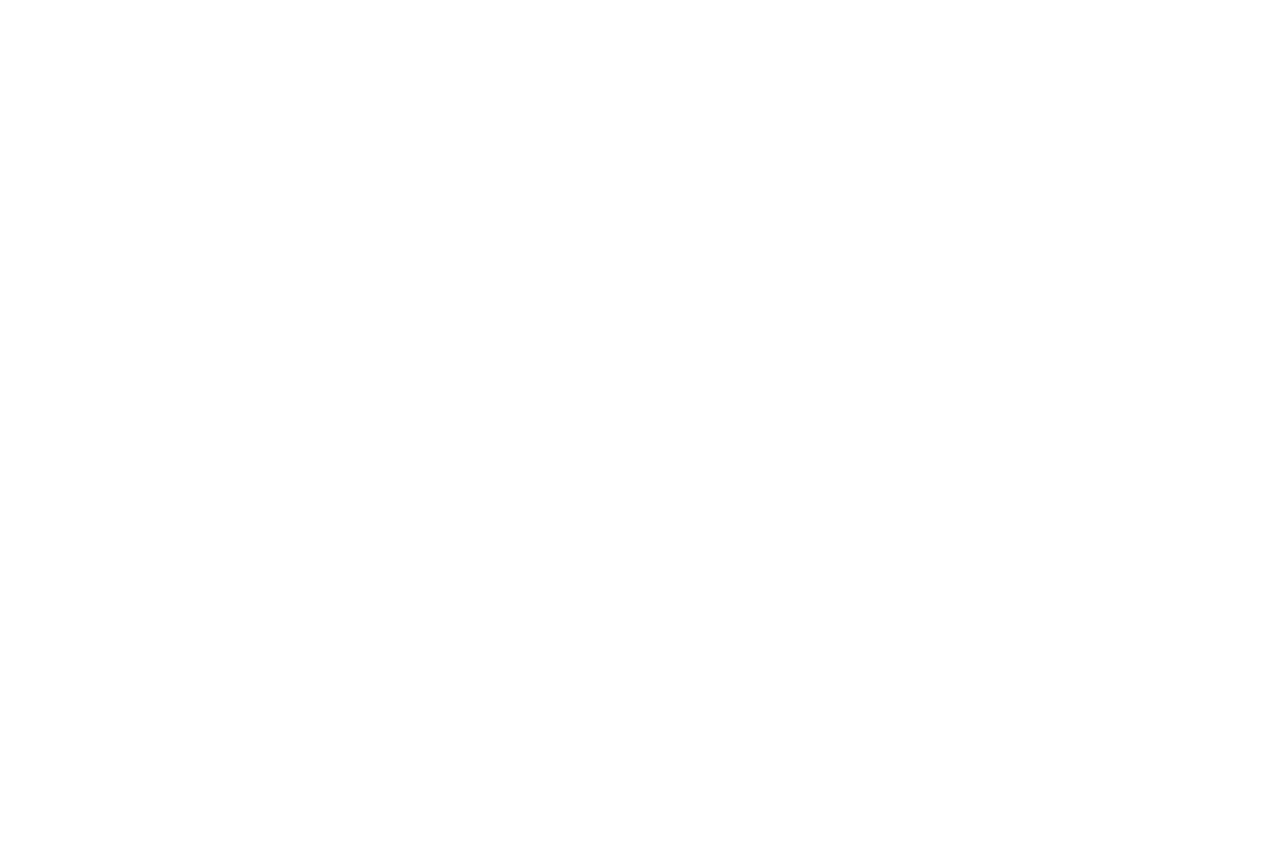
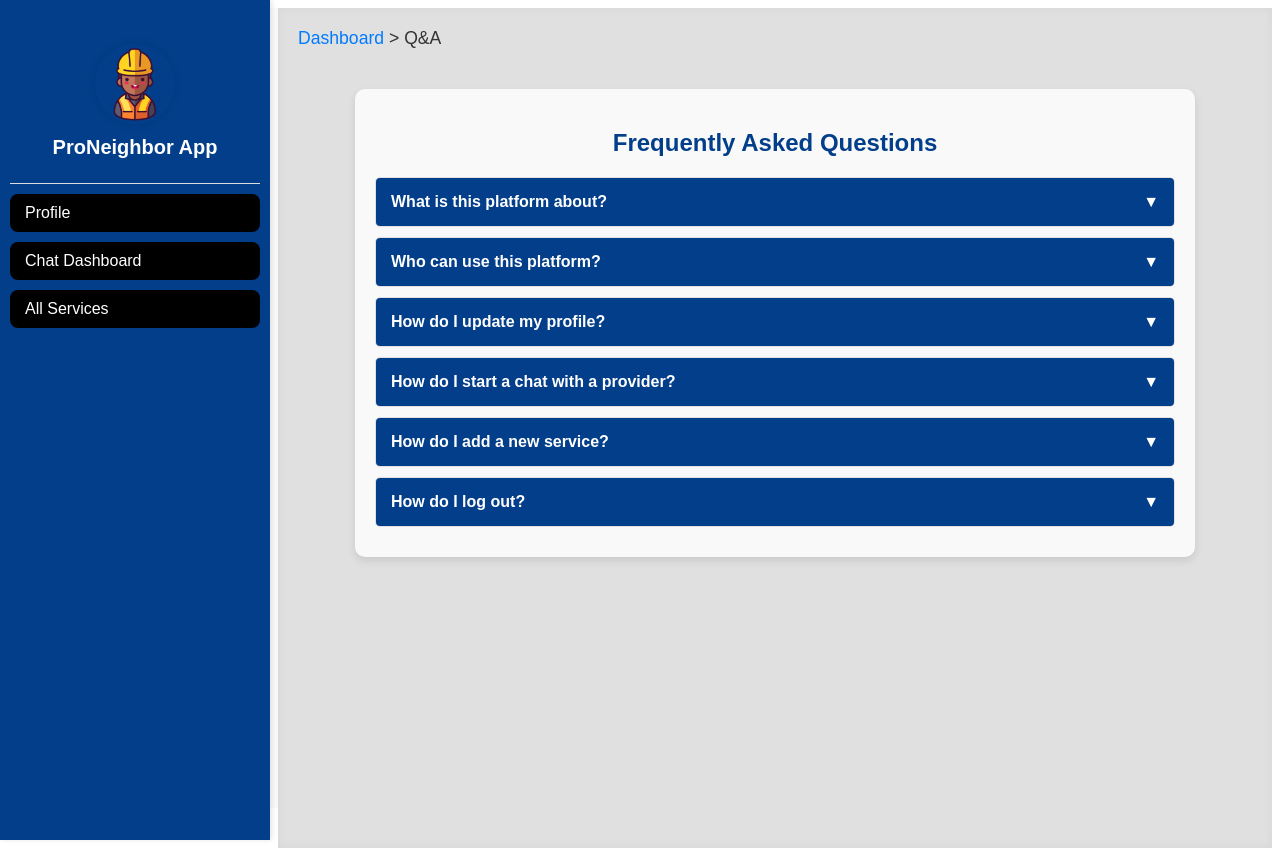
Before and after one commit to ElAdilaN/ProNeighbor, an Angular app in the folder ProNeighbor/: page /dashboard/faq in a window 1280 px wide. Before the commit this address led to /. Before the commit the page ends 800 px from the top, so only its background shows below. Built offline with nearby package versions, Linux system fonts and the light colour scheme; sample sign-in values are in the browser's storage.

Commit message:
Q & A implementation

```diff
--- a/ProNeighbor/package.json
+++ b/ProNeighbor/package.json
@@ -21,6 +21,7 @@
     "jwt-decode": "^4.0.0",
     "rxjs": "~7.8.0",
     "socket.io-client": "^4.8.1",
+    "sweetalert2": "^11.17.2",
     "tslib": "^2.3.0",
     "zone.js": "~0.14.10"
   },
--- a/ProNeighbor/src/Components/AppServices/service-card/service-card.component.ts
+++ b/ProNeighbor/src/Components/AppServices/service-card/service-card.component.ts
@@ -3,6 +3,7 @@
 import { Router, RouterLink } from '@angular/router';
 import { ActivatedRoute } from '@angular/router';
 import { ChatServiceService } from '../../../services/chat-service.service';
+import Swal from 'sweetalert2';
 
 @Component({
   selector: 'app-service-card',
@@ -17,30 +18,47 @@
   constructor(
     private router: Router,
     private route: ActivatedRoute,
-    private chatService: ChatServiceService
+    private chatService: ChatServiceService,
   ) {}
 
   ngOnInit() {
     console.log('Review List for ID:', this.route.snapshot.paramMap.get('id'));
   }
+
   openChatDialog(serviceId: string, serviceName: string) {
-    const chatName = prompt(`Enter a chat name for ${serviceName}:`);
+    Swal.fire({
+      title: `Enter a chat name for ${serviceName}:`,
+      input: 'text',
+      inputPlaceholder: 'Chat name',
+      showCancelButton: true,
+      confirmButtonText: 'Create',
+      cancelButtonText: 'Cancel',
+      inputValidator: (value) => {
+        if (!value.trim()) {
+          return 'Chat name is required!';
+        }
+        return null;
+      },
+    }).then((result) => {
+      if (result.isConfirmed) {
+        const chatName = result.value;
 
-    if (chatName?.trim()) {
-      // Create the chat with the provided name
         this.chatService.CreateChatForService(serviceId, chatName).subscribe({
           next: (response) => {
             const chatId = response.chatId;
-
             this.router.navigate(['/dashboard/chat', chatId]);
           },
           error: (err) => {
             console.error('Failed to create chat:', err);
-          alert('Error creating chat. Please try again.');
+            Swal.fire({
+              title: 'Error!',
+              text: 'Error creating chat. Please try again.',
+              icon: 'error',
+              confirmButtonText: 'OK',
+            });
           },
         });
-    } else {
-      alert('Chat name is required!');
+      }
+    });
   }
 }
-}
--- a/ProNeighbor/src/Components/AppServices/serviceRegister/service.component.ts
+++ b/ProNeighbor/src/Components/AppServices/serviceRegister/service.component.ts
@@ -1,14 +1,13 @@
 import { Component } from '@angular/core';
 import {
   Categories,
-  Category,
   Service,
 } from '../../../Model/servicesProvider/service.model';
 import { ServicesService } from '../../../services/services.service';
-import { UsersService } from '../../../services/users.service';
 import { FormsModule } from '@angular/forms';
 import { Router } from '@angular/router';
 import { AuthService } from '../../../services/auth.service';
+import Swal from 'sweetalert2';
 
 @Component({
   selector: 'app-service',
@@ -21,29 +20,42 @@
   constructor(
     private ServicesService: ServicesService,
     private router: Router,
-    private authService: AuthService
+    private authService: AuthService,
   ) {}
+
   public categories?: Categories;
   serviceData: Service = new Service('', '', 0, '', '', new Date(), '');
   id?: string | null;
+
   ngOnInit(): void {
     this.id = this.authService.getUserIdFromToken();
     this.ServicesService.getAllCategories().subscribe((data: any) => {
       this.categories = new Categories(data);
     });
   }
+
   submitForm() {
     if (this.id) {
       this.serviceData.id = this.id;
     }
 
     this.ServicesService.createService(this.serviceData).subscribe(
-      (response) => {
-        alert('Service Created Successfully!');
+      () => {
+        Swal.fire({
+          title: 'Success!',
+          text: 'Service Created Successfully!',
+          icon: 'success',
+          confirmButtonText: 'OK',
+        });
       },
-      (error) => {
-        alert('Error creating service');
-      }
+      () => {
+        Swal.fire({
+          title: 'Error!',
+          text: 'Error creating service. Please try again.',
+          icon: 'error',
+          confirmButtonText: 'OK',
+        });
+      },
     );
   }
 }
--- a/ProNeighbor/src/Components/dashboard/dashboard.component.html
+++ b/ProNeighbor/src/Components/dashboard/dashboard.component.html
@@ -93,6 +93,25 @@
               Add Service
             </button>
           </li>
+
+          <li>
+            <button
+              [routerLink]="'faq'"
+              routerLinkActive="active"
+              aria-current="page"
+            >
+              Q&A
+            </button>
+          </li>
+          <li>
+            <button
+              style="background-color: red"
+              (click)="logout()"
+              aria-label="Logout"
+            >
+              Logout
+            </button>
+          </li>
         </ng-container>
       }
     </ul>
@@ -101,7 +120,7 @@
   <!-- Main Content Area -->
   <div class="content">
     <div class="breadcrumb">
-      <span>Dashboard</span> > <span>{{pageTitle}}</span>
+      <span>Dashboard</span> > <span>{{ pageTitle }}</span>
     </div>
     <router-outlet></router-outlet>
   </div>
--- a/ProNeighbor/src/Components/dashboard/dashboard.component.ts
+++ b/ProNeighbor/src/Components/dashboard/dashboard.component.ts
@@ -69,8 +69,15 @@
       case 'CreateService':
         this.pageTitle = 'Add Service';
         break;
+      case 'faq':
+        this.pageTitle = 'Q&A';
+        break;
       default:
         this.pageTitle = 'Dashboard';
     }
   }
+
+  logout() {
+    this.authService.logout();
+  }
 }
--- /dev/null
+++ b/ProNeighbor/src/Components/saq/saq.component.css
@@ -0,0 +1,59 @@
+.faq-container {
+  max-width: 800px;
+  margin: 40px auto;
+  padding: 20px;
+  background: var(--background-color);
+  border-radius: 10px;
+  box-shadow: 0 4px 8px rgba(0, 0, 0, 0.1);
+}
+
+h2 {
+  text-align: center;
+  color: var(--primary-color);
+}
+
+.faq-list {
+  margin-top: 20px;
+}
+
+.faq-item {
+  margin-bottom: 10px;
+  border: 1px solid var(--light-gray);
+  border-radius: 5px;
+  background: white;
+  overflow: hidden;
+}
+
+.faq-question {
+  width: 100%;
+  background: var(--primary-color);
+  color: white;
+  padding: 15px;
+  text-align: left;
+  font-size: 16px;
+  font-weight: bold;
+  border: none;
+  outline: none;
+  cursor: pointer;
+  display: flex;
+  justify-content: space-between;
+  align-items: center;
+}
+
+.faq-question:hover {
+  background: var(--secondary-color);
+}
+
+.faq-answer {
+  padding: 15px;
+  color: var(--text-color);
+  background: var(--sidebar-header-bg);
+}
+
+.arrow {
+  transition: transform 0.3s ease;
+}
+
+.arrow.open {
+  transform: rotate(180deg);
+}
--- /dev/null
+++ b/ProNeighbor/src/Components/saq/saq.component.html
@@ -0,0 +1,18 @@
+<div class="faq-container">
+  <h2>Frequently Asked Questions</h2>
+  <div class="faq-list">
+    @for (faq of faqs; track $index) {
+      <div class="faq-item">
+        <button class="faq-question" (click)="toggleFAQ($index)">
+          {{ faq.question }}
+          <span class="arrow" [class.open]="faq.open">▼</span>
+        </button>
+        @if (faq.open) {
+          <div class="faq-answer">
+            {{ faq.answer }}
+          </div>
+        }
+      </div>
+    }
+  </div>
+</div>
--- /dev/null
+++ b/ProNeighbor/src/Components/saq/saq.component.ts
@@ -0,0 +1,53 @@
+import { Component } from '@angular/core';
+
+@Component({
+  selector: 'app-saq',
+  standalone: true,
+  imports: [],
+  templateUrl: './saq.component.html',
+  styleUrl: './saq.component.css',
+})
+export class SaqComponent {
+  faqs = [
+    {
+      question: 'What is this platform about?',
+      answer:
+        'This platform connects users with service providers such as teachers, painters, and other professionals.',
+      open: false,
+    },
+    {
+      question: 'Who can use this platform?',
+      answer:
+        'Users looking for services and service providers offering services.',
+      open: false,
+    },
+    {
+      question: 'How do I update my profile?',
+      answer:
+        'Go to the "Profile" section in the dashboard to modify your information.',
+      open: false,
+    },
+    {
+      question: 'How do I start a chat with a provider?',
+      answer:
+        'Go to "All Services", find a service, click "Chat Now", enter a chat name, and start chatting.',
+      open: false,
+    },
+    {
+      question: 'How do I add a new service?',
+      answer:
+        'Click "Add Service" in the dashboard, fill out the form, and submit your service details.',
+      open: false,
+    },
+    {
+      question: 'How do I log out?',
+      answer:
+        'Click the "Logout" button in the dashboard to securely sign out.',
+      open: false,
+    },
+  ];
+
+  toggleFAQ(index: number) {
+    this.faqs[index].open = !this.faqs[index].open;
+  }
+}
--- a/ProNeighbor/src/app/app.routes.ts
+++ b/ProNeighbor/src/app/app.routes.ts
@@ -19,6 +19,7 @@
 import { ChatWindowComponent } from '../Components/Chat/chat-window/chat-window.component';
 import { ChatInfoComponent } from '../Components/Chat/chat-info/chat-info.component';
 import { AddParticipantComponent } from '../Components/Chat/add-participant/add-participant.component';
+import { SaqComponent } from '../Components/saq/saq.component';
 export const routes: Routes = [
   { path: '', redirectTo: 'login', pathMatch: 'full' },
   { path: 'login', component: LoginComponent },
@@ -33,6 +34,7 @@
       { path: 'home', component: HomeComponent },
       { path: 'UserProfile', component: UserProfileComponent },
       { path: 'ServiceList/:id', component: ServiceListComponent },
+      { path: 'faq', component: SaqComponent },
       { path: 'ServiceDetail/:id', component: ServiceDetailsComponent },
       {
         path: 'ReviewsList/:id',
```
Also changed, not shown: ProNeighbor/src/Components/Auth/user-registration/user-registration.component.ts (+40 -16 lines), 2 other files (tests, documents, lock files or other folders). Lines whose indentation alone changed are shown as unchanged.
